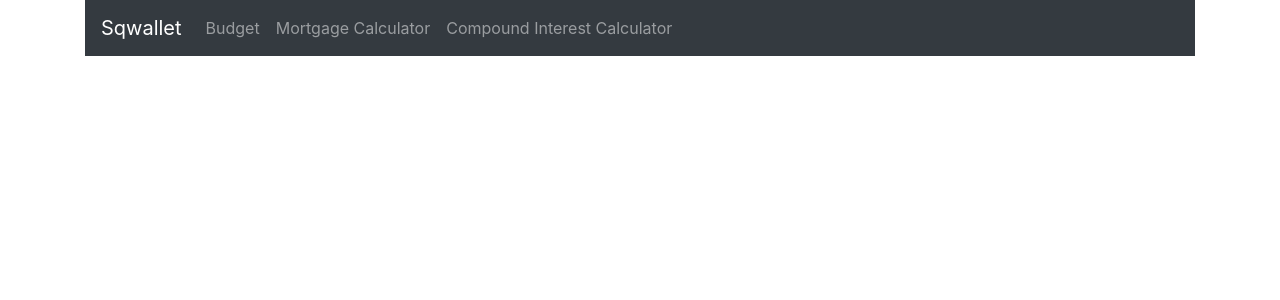
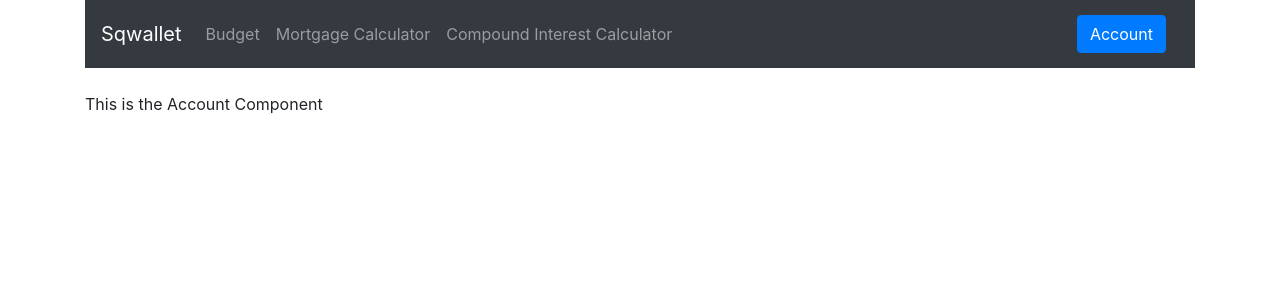
Before and after one commit to DrewKeirn/sqwallet, a React (Create React App) app: page /account in a window 1280 px wide. Shown: the top 300 px of the page. Built offline with nearby package versions, Linux system fonts and the light colour scheme.

Commit message:
Implemented 'Account' button

```diff
--- a/src/App.js
+++ b/src/App.js
@@ -9,6 +9,7 @@ import Navbar from "./components/navbar.component";
 import Budget from "./components/budget.component";
 import MortgageCalc from "./components/mortgage-calc.component";
 import CompIntCalc from "./components/ci-calc.component";
+import Account from "./components/account.component";
 
 function App() {
   return (
@@ -19,6 +20,7 @@ function App() {
         <Route path="/budget" component={Budget} />
         <Route path="/mortgagecalc" component={MortgageCalc}/>
         <Route path="/cicalc" component={CompIntCalc}/>
+        <Route path="/account" component={Account}/>
       </div>
     </Router>
   );
--- /dev/null
+++ b/src/components/account.component.js
@@ -0,0 +1,12 @@
+import React, { Component } from 'react';
+import { Link } from 'react-router-dom';
+
+export default class Account extends Component {
+  render() {
+    return(
+      <div>
+        <p>This is the Account Component</p>
+      </div>
+    )
+  }
+}
--- a/src/components/navbar.component.js
+++ b/src/components/navbar.component.js
@@ -5,7 +5,7 @@ export default class Navbar extends Component {
   render() {
     return (
       <nav class="navbar navbar-expand-lg navbar-dark bg-dark">
-        <a class="navbar-brand" href="#">Sqwallet</a>
+        <a class="navbar-brand" href="/">Sqwallet</a>
         <button class="navbar-toggler" type="button" data-toggle="collapse" data-target="#navbarNav" aria-controls="navbarNav" aria-expanded="false" aria-label="Toggle navigation">
           <span class="navbar-toggler-icon"></span>
         </button>
@@ -20,8 +20,11 @@ export default class Navbar extends Component {
             <li class="nav-item">
               <a class="nav-link" href="/cicalc">Compound Interest Calculator</a>
             </li>
-        </ul>
-      </div>
+          </ul>
+        </div>
+        <button type="button" class="btn btn-link">
+          <a href="/account" class="btn btn-primary" role="button">Account</a>
+        </button>
       </nav>
     );
   }
```
